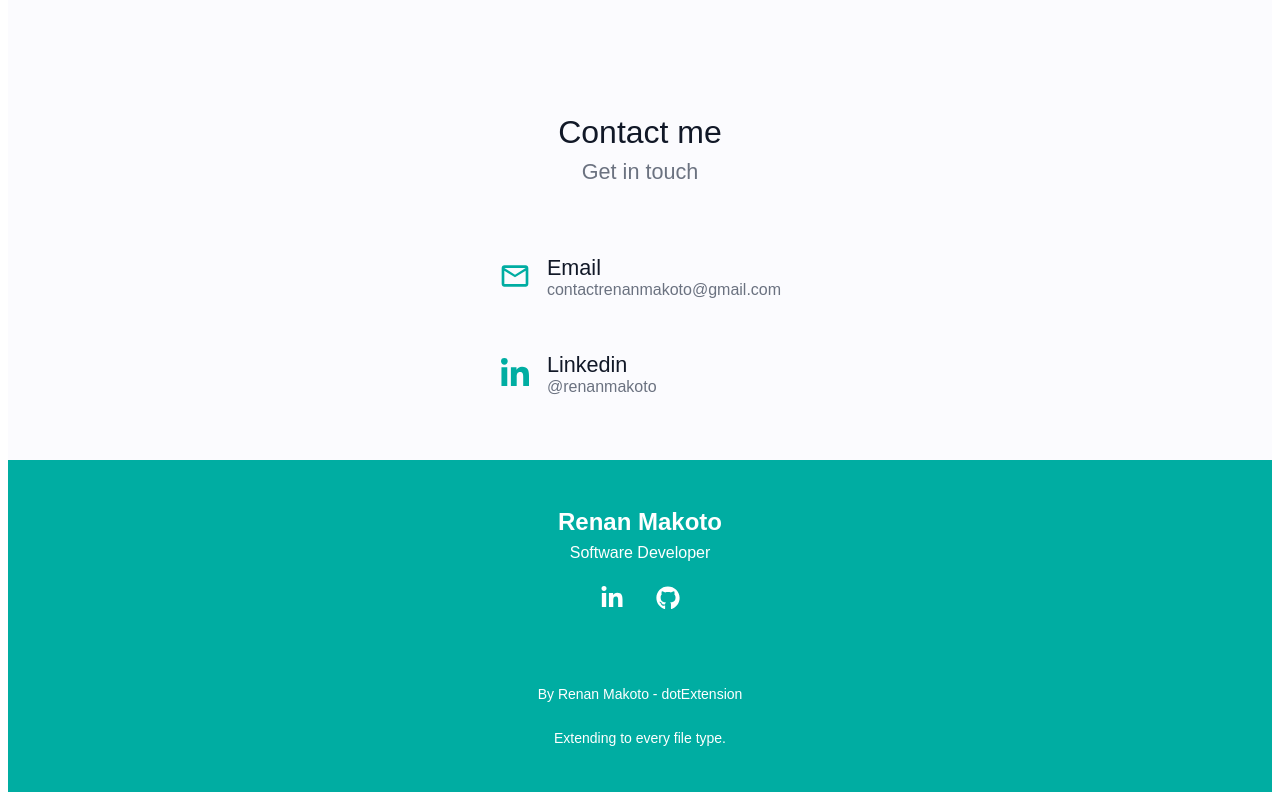
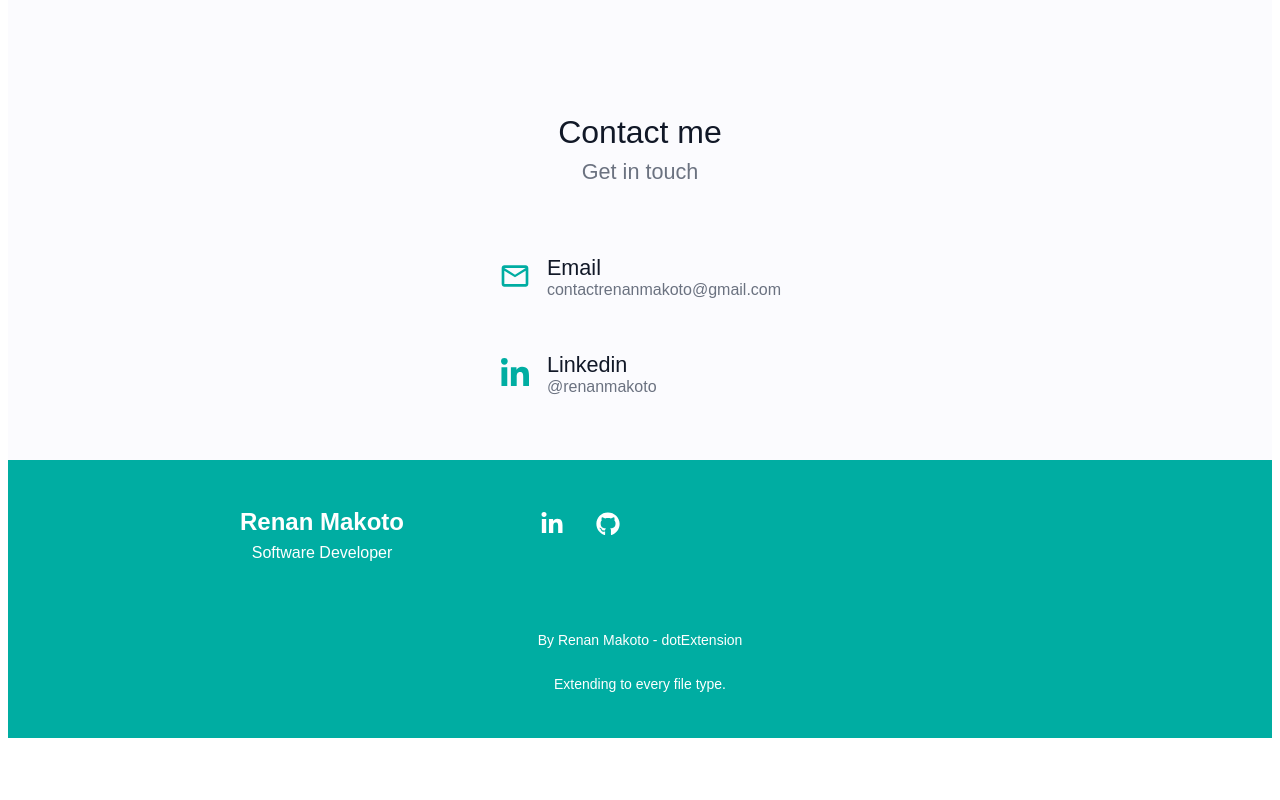
Before and after one commit to renanmakoto/sitereact, a React (Create React App) app: page / in a window 1280 px wide. Shown: the part 2063-2863 px from the top of the page. After the commit the page ends 2809 px from the top, so only its background shows below. Built offline with nearby package versions, Linux system fonts and the light colour scheme.

Commit message:
Add files via upload

```diff
--- a/src/components/Footer.jsx
+++ b/src/components/Footer.jsx
@@ -1,11 +1,8 @@
 import React from 'react'
-
 import { FaLinkedinIn, FaGithub } from 'react-icons/fa'
 
 const Footer = () => {
-
   const footerStyle = {
-    width: '100%',
     display: 'flex',
     flexDirection: 'column',
     alignItems: 'center',
@@ -13,58 +10,59 @@ const Footer = () => {
     padding: '2rem 1rem',
     backgroundColor: '#00ADA2',
     textAlign: 'center',
-    color: '#FFFFFF',
-    boxSizing: 'border-box',
+    color: '#FFFFFF'
   }
 
   const footerContainerStyle = {
     display: 'flex',
-    flexDirection: 'column',
+    flexDirection: 'row',
     alignItems: 'center',
-    justifyContent: 'center',
+    justifyContent: 'space-between',
+    width: '100%',
     maxWidth: '1200px',
-    marginBottom: '2rem',
-    width: '100%',
+    marginBottom: '3.5rem'
   }
 
   const titleStyle = {
     fontSize: '1.5rem',
     fontWeight: 700,
     marginBottom: '0.5rem',
-    fontFamily: '"Ubuntu", sans-serif',
+    fontFamily: '"Poppins", sans-serif'
   }
 
   const subtitleStyle = {
     fontSize: '1rem',
     fontWeight: 400,
-    fontFamily: '"Ubuntu", sans-serif',
+    fontFamily: '"Ubuntu", sans-serif'
   }
 
   const footerTitleStyle = {
-    marginBottom: '1.5rem',
-    textAlign: 'center',
+    marginLeft: 200
   }
 
   const socialContainerStyle = {
     display: 'flex',
-    justifyContent: 'center',
     alignItems: 'center',
     gap: '2rem',
-    marginBottom: '1.5rem',
+    marginRight: 620
   }
 
   const socialLinkStyle = {
     color: '#FFFFFF',
     fontSize: '1.5rem',
     textDecoration: 'none',
+    transition: 'color 0.3s ease',
+  }
+
+  const socialLinkHoverStyle = {
+    color: '#FBFBFE'
   }
 
   const footerCopyStyle = {
     fontSize: '0.875rem',
     fontWeight: 400,
     color: '#FFFFFF',
-    fontFamily: '"Ubuntu", sans-serif',
-    textAlign: 'center',
+    fontFamily: '"Ubuntu", sans-serif'
   }
 
   return (
@@ -80,6 +78,8 @@ const Footer = () => {
             target="_blank"
             rel="noopener noreferrer"
             style={socialLinkStyle}
+            onMouseEnter={(e) => e.currentTarget.style.color = socialLinkHoverStyle.color}
+            onMouseLeave={(e) => e.currentTarget.style.color = socialLinkStyle.color}
           >
             <FaLinkedinIn />
           </a>
@@ -88,6 +88,8 @@ const Footer = () => {
             target="_blank"
             rel="noopener noreferrer"
             style={socialLinkStyle}
+            onMouseEnter={(e) => e.currentTarget.style.color = socialLinkHoverStyle.color}
+            onMouseLeave={(e) => e.currentTarget.style.color = socialLinkStyle.color}
           >
             <FaGithub />
           </a>
```
